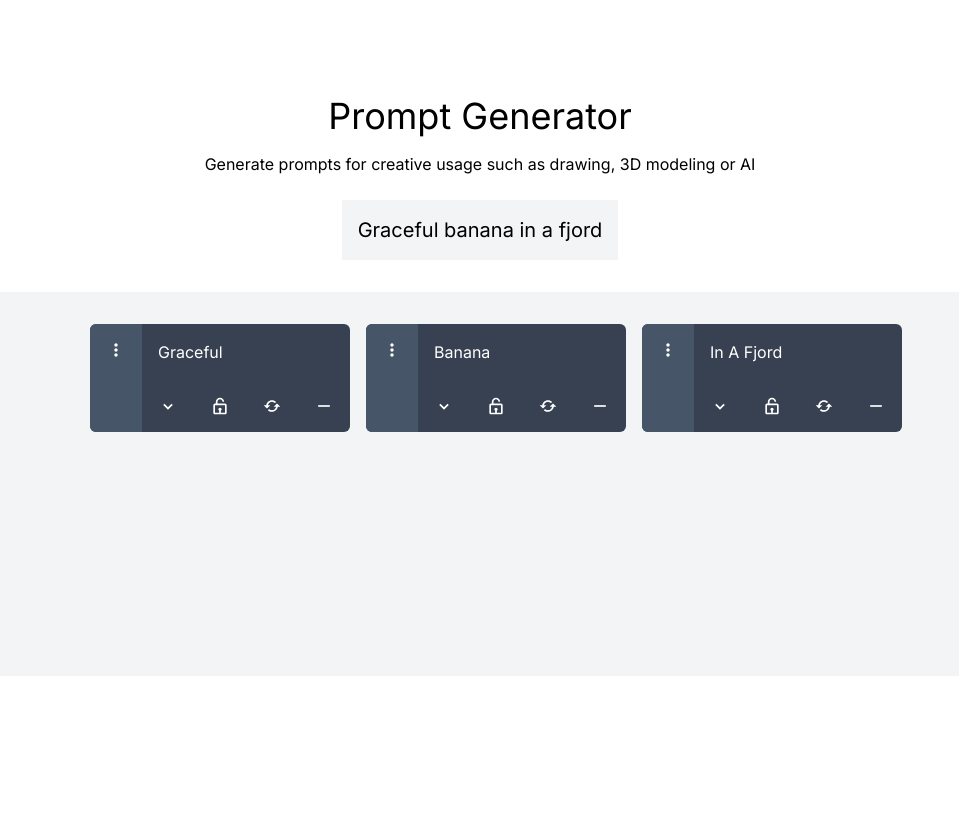
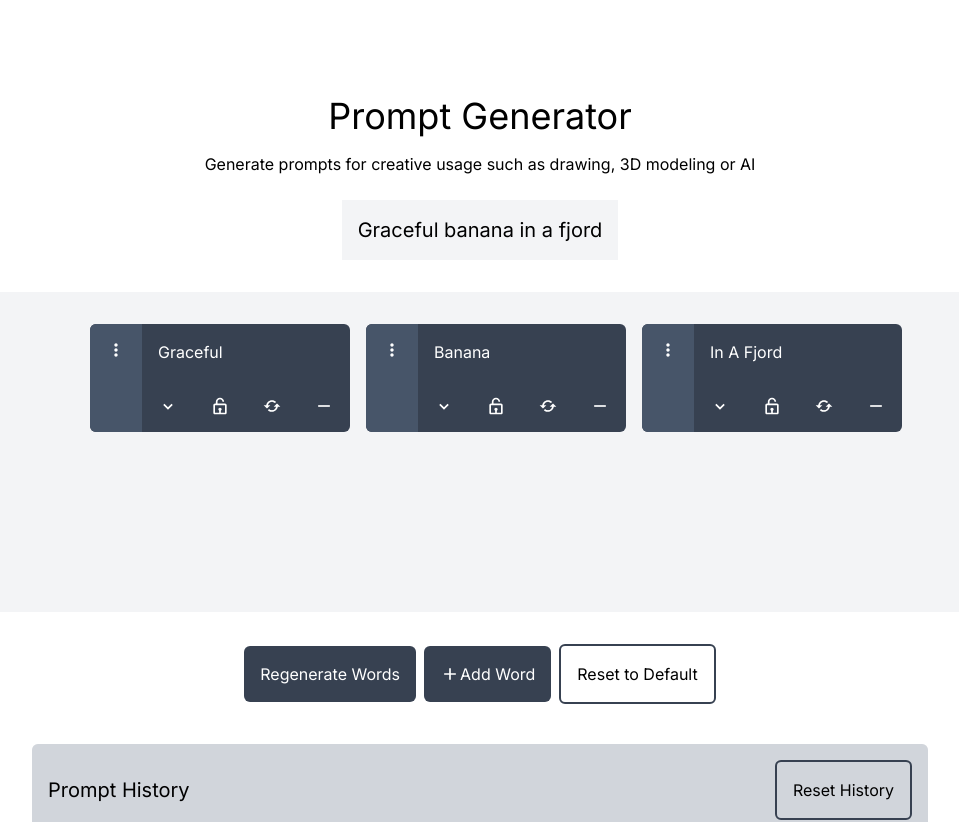
Before and after one commit to DanielHearn/Prompt-Generator, a Next.js app: page / in a window 1280 px wide. Shown: the top 822 px of the page, without its empty margins (160-1119 px from the left). Built offline with nearby package versions, Linux system fonts and the light colour scheme.

Commit message:
Improve padding

```diff
--- a/app/components/words/Words.tsx
+++ b/app/components/words/Words.tsx
@@ -64,7 +64,7 @@ export const Words = () => {
       </div>
       <div
         className={`flex flex-row pt-8 w-screen bg-gray-100 justify-center ${
-          !mobile && 'h-96 overflow-hidden'
+          !mobile && 'h-80 overflow-hidden'
         }`}
       >
         <div className={!mobile ? 'overflow-auto pl-8' : ''}>
@@ -103,9 +103,7 @@ export const Words = () => {
         </div>
       </div>
       <div
-        className={`flex flex-row flex-wrap items-center justify-center gap-2 ${
-          mobile ? 'mt-8' : 'mt-48'
-        } mb-2 ml-0 mr-0`}
+        className={`flex flex-row flex-wrap items-center justify-center gap-2 mt-8 mb-2 ml-0 mr-0`}
       >
         <button className={primaryButtonStyle} onClick={() => dispatch(generateWords())}>
           Regenerate Words
```
